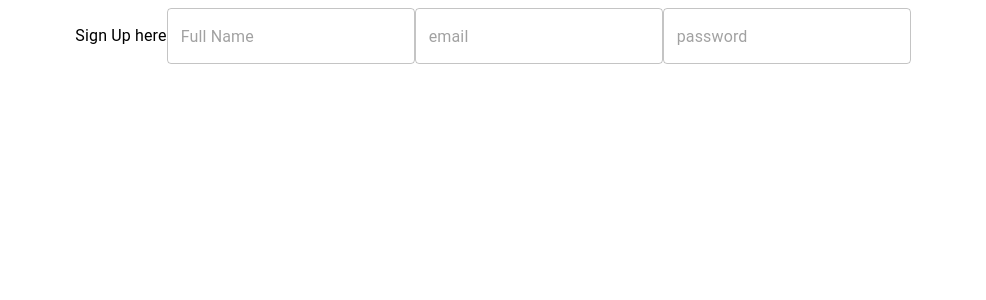
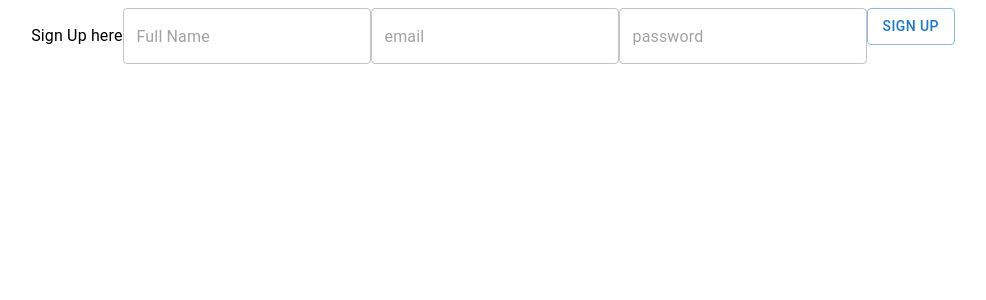
Before and after one commit to SujeetMainali/My-project, a React (Vite) app: page /signup in a window 1280 px wide. Shown: the top 300 px of the page, without its empty margins (147-1133 px from the left). Built offline with nearby package versions, Linux system fonts and the light colour scheme.

Commit message:
signup handle

```diff
--- a/src/ui/pages/SignUpPage.tsx
+++ b/src/ui/pages/SignUpPage.tsx
@@ -1,4 +1,4 @@
-import { Box, TextField, Typography, styled } from "@mui/material";
+import { Box, Button, TextField, Typography, styled } from "@mui/material";
 import { useForm, SubmitHandler, Controller } from "react-hook-form";
 
 interface IFormInputs {
@@ -45,6 +45,7 @@ function SignUpPage() {
             <TextField {...field} placeholder="password" type="password" />
           )}
           />
+          <Button type="submit" variant="outlined" >Sign Up </Button>
         </form>
       </Container>
     </>
```
